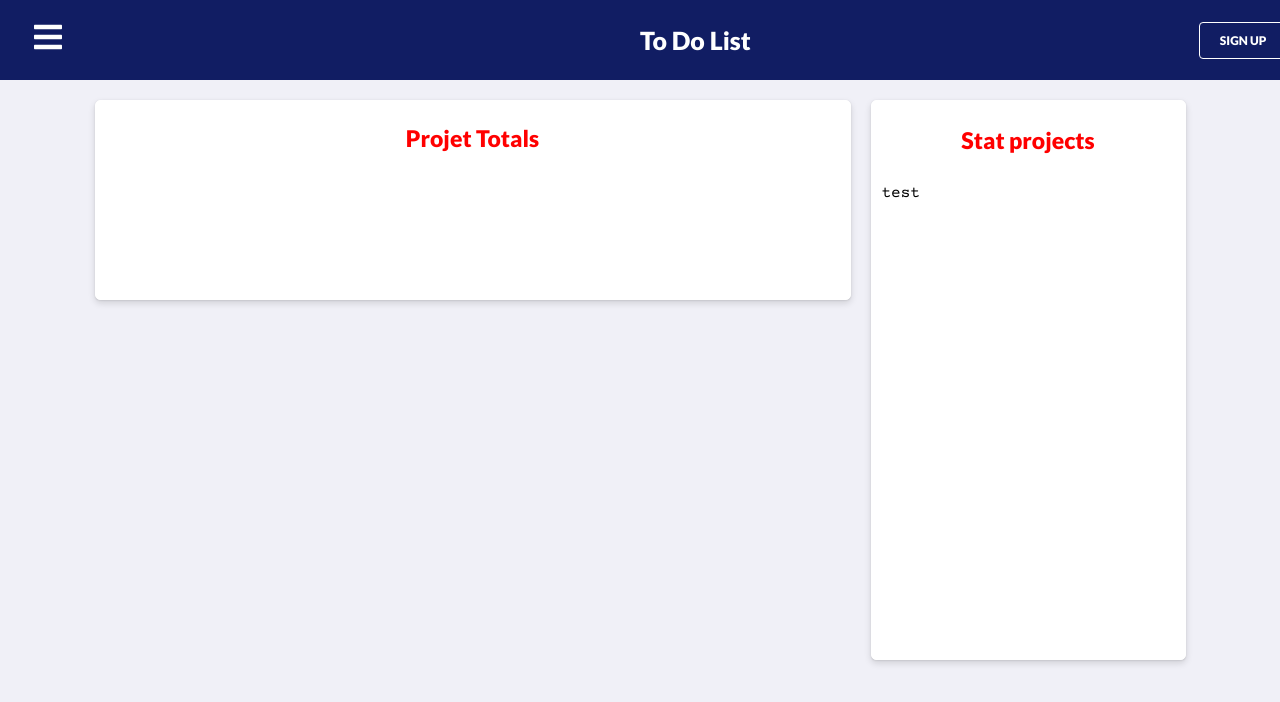
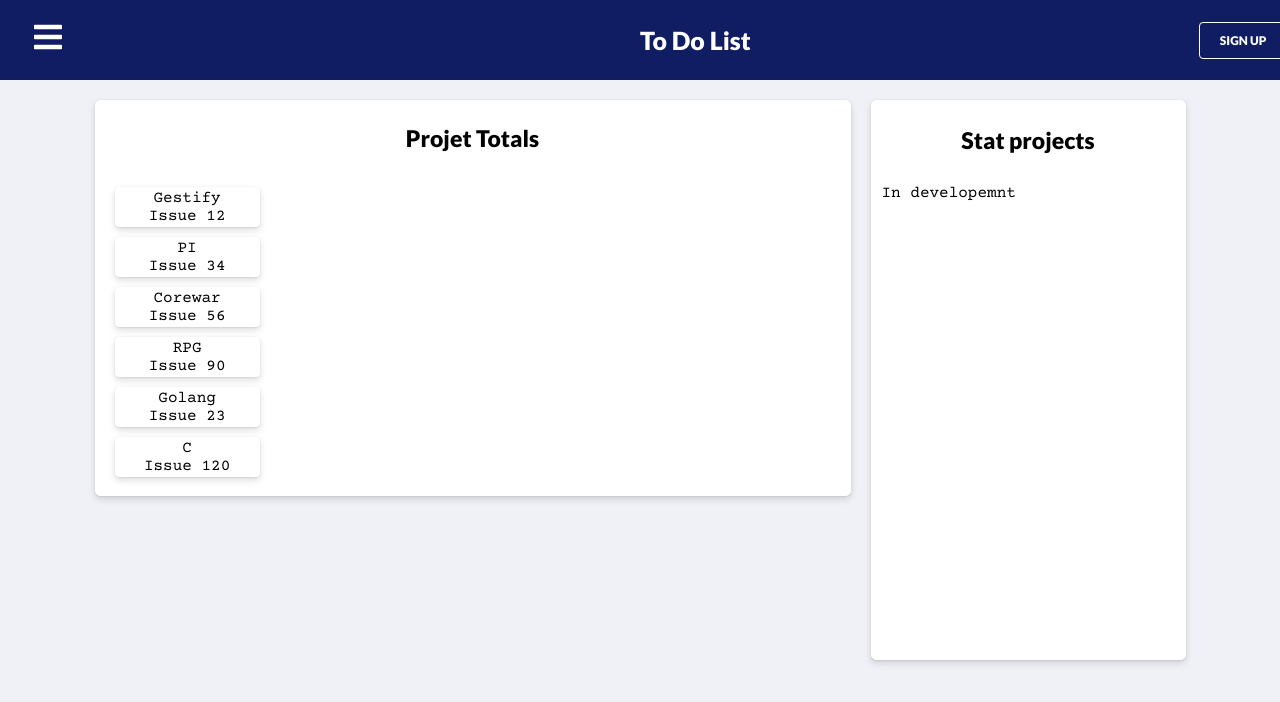
Before and after one commit to ClementBolin/to-do-list, a React (Create React App) app: page / in a window 1280 px wide. Shown: the top 702 px of the page. Built offline with nearby package versions, Linux system fonts and the light colour scheme.

Commit message:
add(master): manage type and display project list in BoardInfo Component

```diff
--- a/src/components/BoardInfo/BoardInfo.scss
+++ b/src/components/BoardInfo/BoardInfo.scss
@@ -1,5 +1,5 @@
 :root {
-    --primary: #000000;
+    --primary: rgb(250, 246, 246);
 }
 
 .board {
@@ -14,9 +14,9 @@
 // style
 
 .board--primary {
-    background-color: white;
+    background-color: var(--primary);
     color: black;
-    border: solid 1px white;
+    border: solid 1px var(--primary);
     display: flex;
     flex-direction: column;
 }
@@ -25,7 +25,7 @@
 
 .board--title {
     align-self: center;
-    color: red;
+    color: black;
     font-family: 'Lato', sans-serif;
     margin: 10px 0 30px 0;
     font-size: 23px;
@@ -41,7 +41,7 @@
 
 .board--large {
     width: 60%;
-    height: 25vh;
+    height: fit-content;
     padding: 13px 14px;
 }
 
@@ -52,3 +52,19 @@
 }
 
 // color
+
+// data
+.board--data {
+    display: flex;
+    flex-direction: column;
+    align-items: center;
+    justify-content: center;
+    border-radius: 4px;
+    background-color: white;
+    border: solid 2px white;
+    box-shadow: 0 3.2px 7.2px 0 rgba(0,0,0,.132), 0 0.6px 1.8px 0 rgba(0,0,0,.108);
+    width: 20%;
+    height: fit-content;
+    margin: 5px 5px 5px 5px;
+    cursor: pointer;
+}
--- a/src/components/BoardInfo/BoardInfo.tsx
+++ b/src/components/BoardInfo/BoardInfo.tsx
@@ -13,6 +13,8 @@ interface IPropsBoard {
     boardColor?: string;
     title?: string;
     content?: any;
+    data?: any[];
+    type?: any;
 }
 
 export const BoardInfo = ({
@@ -23,6 +25,8 @@ export const BoardInfo = ({
     boardColor,
     title,
     content,
+    data,
+    type,
 }: IPropsBoard, props: any) => {
     boardStyle = boardStyle === undefined ? "board--primary" : boardStyle;
     boardSize = boardSize === undefined ? "board--medium" : boardSize;
@@ -39,11 +43,21 @@ export const BoardInfo = ({
             onClick={onClick}
         >
             <p className={titleStyle} >{title}</p>
-            {content}
-            {content === undefined ? <p>{children}</p> :
-            // <div dangerouslySetInnerHTML={{__html: content}} />
-            content
+            {type == "project" ?
+                data?.map((item, i) => {
+                    return (
+                        <div className="board--data">
+                            <p>{item.projectName}</p>
+                            <p>Issue {item.totalIssue}</p>
+                        </div>
+                    )
+                })
+                :
+                <p>In developemnt</p>
             }
+            {/* {content === undefined ? <p>{children}</p> :
+            <div dangerouslySetInnerHTML={{__html: content}} />
+            } */}
         </div>
     )
 }
--- a/src/container/home/home.tsx
+++ b/src/container/home/home.tsx
@@ -5,24 +5,12 @@ import { NavBar } from '../../components/NavBar/navBar'
 import "./home.css"
 
 export function Home(props: any): any {
-    let dataBoardInfo = ""
-
-    const createDataBoard = () => {
-        FakeData.map((item, i) => {
-            return (
-                <div>
-                    <p>{item.projectName}</p>
-                    <p>{item.totalIssue}</p>
-                </div>
-            )
-        })
-    }
     return (
         <div className="home">
             <Router>
                 <NavBar />
                 <div className="board-info-home">
-                    <BoardInfo content={() => createDataBoard()} boardSize="board--large" title="Projet Totals" >je suis un test</BoardInfo>
+                    <BoardInfo data={FakeData} boardSize="board--large" title="Projet Totals" type="project" >je suis un test</BoardInfo>
                     <BoardInfo boardSize="board--long" title="Stat projects">test</BoardInfo>
                 </div>
                 <Switch>
```
